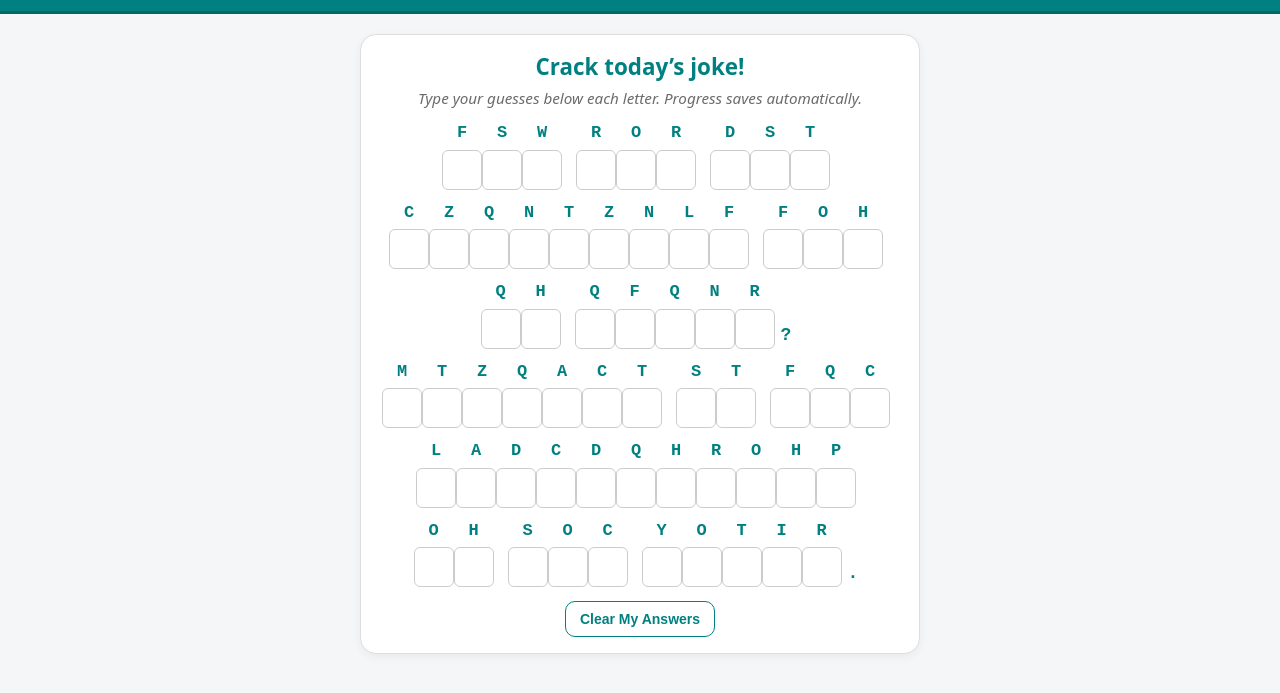
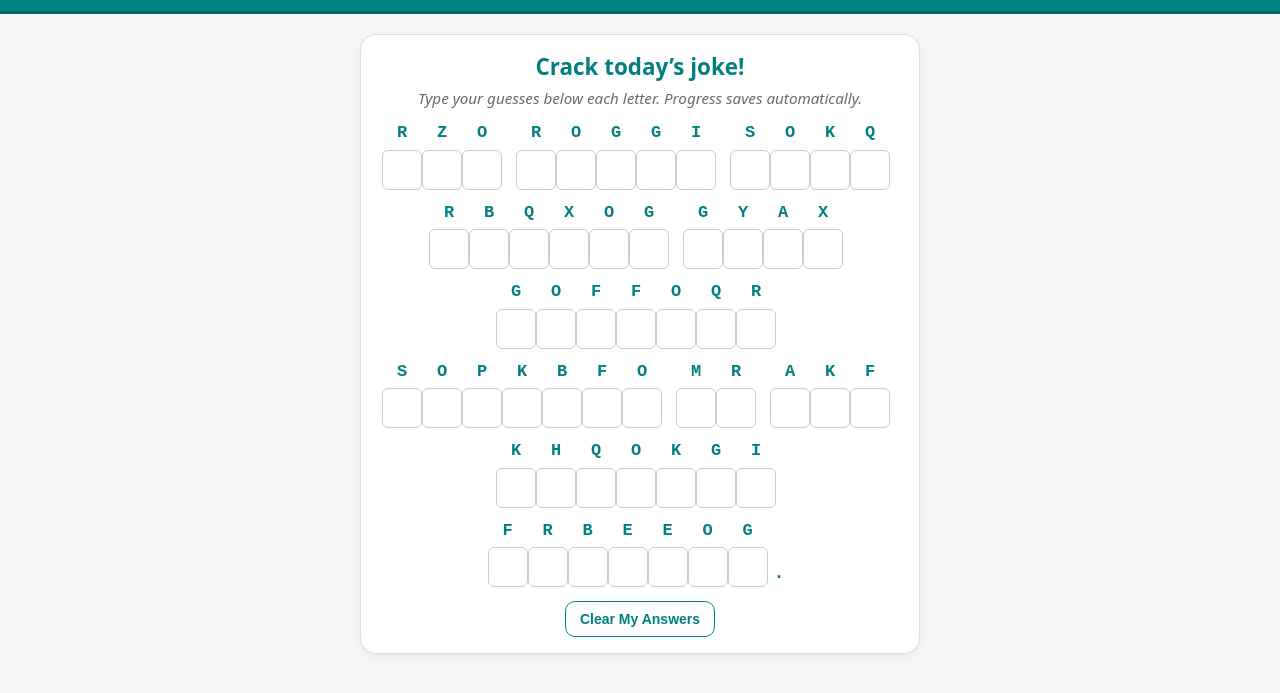
Before and after one commit to chrisabbe/Cryptojoke, a plain HTML site: page puzzles/day001/index.html in a window 1280 px wide. Shown: the part 47-740 px from the top of the page. Drawn offline with Linux system fonts and the light colour scheme.

Commit message:
Update index.html

```diff
--- a/puzzles/day001/index.html
+++ b/puzzles/day001/index.html
@@ -180,7 +180,7 @@
 (function(){
 
   // CHANGE THIS PER PUZZLE
-  const phrase = "FSW ROR DST CZQNTZNLF FOH QH QFQNR? MTZQACT ST FQC LADCDQHROHP OH SOC YOTIR.";
+  const phrase = "RZO ROGGI SOKQ RBQXOG GYAX GOFFOQR SOPKBFO MR AKF KHQOKGI FRBEEOG.";
 
   const STORAGE_KEY = "cryptojoke_day_001";
   const CLEAR_FLAG = "cryptojoke_day_001_cleared";
```
